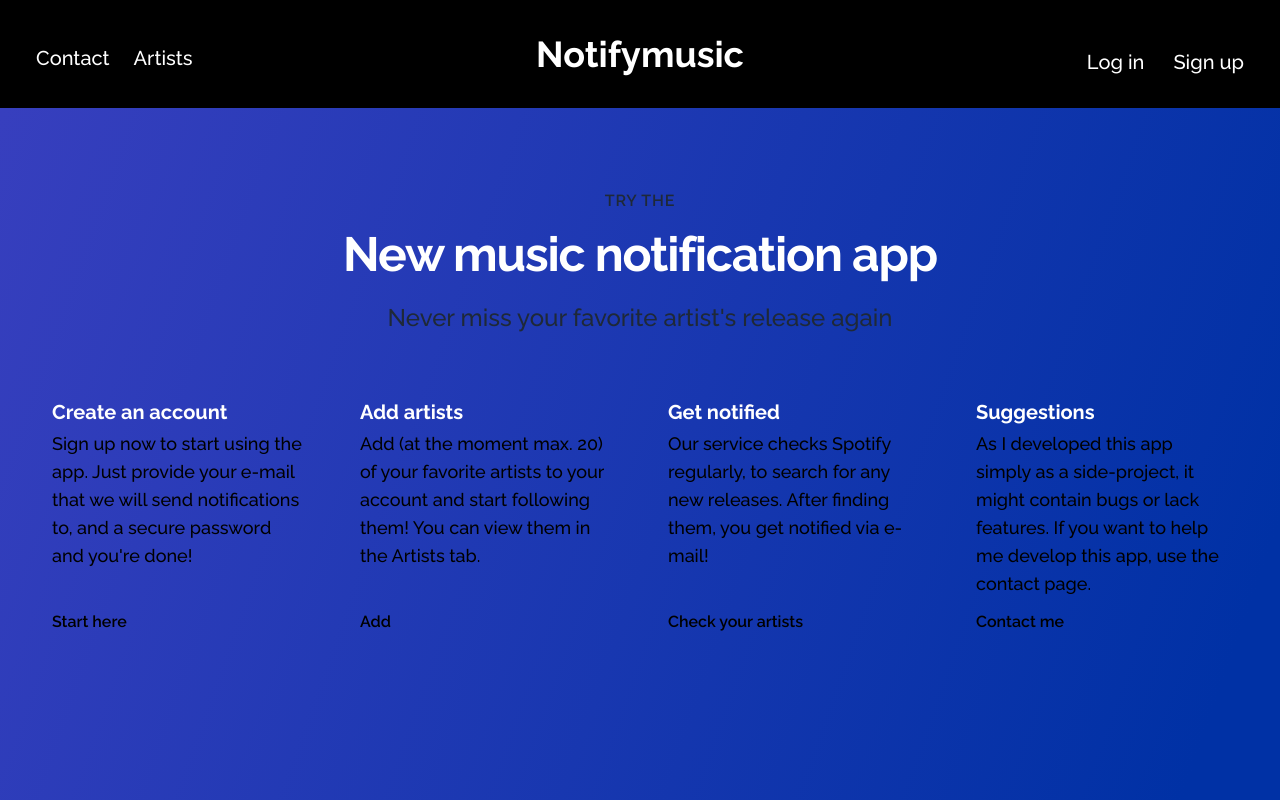
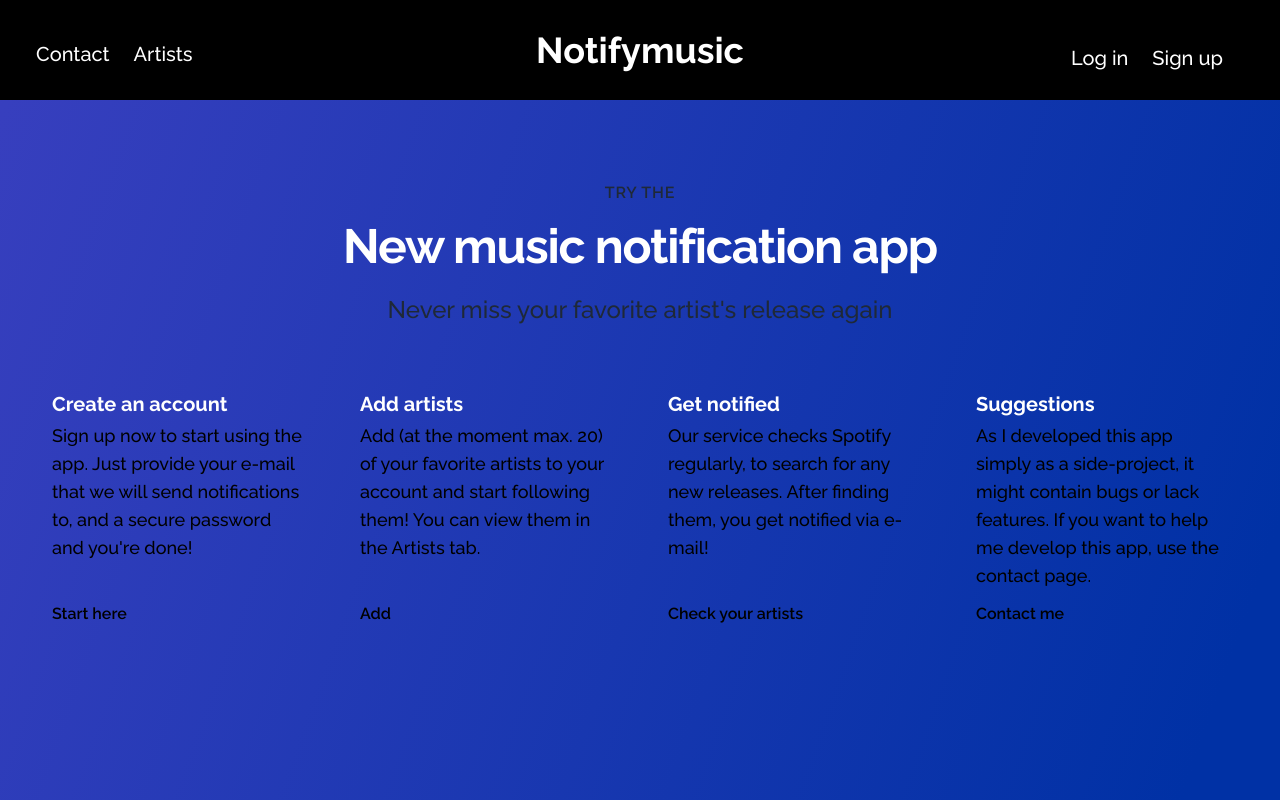
Before and after one commit to palkaszymon/spotify-noti-site, a Flask app: page / in a window 1280 px wide. Run offline with Flask 2, Linux system fonts and the light colour scheme; style sheets or scripts are compiled from the project's sources.

Commit message:
small look changes

```diff
--- a/templates/artists.html
+++ b/templates/artists.html
@@ -36,7 +36,7 @@
                                 </p>
                             </div>
                             <div class="flex-col items-center text-xs md:text-base font-semibold">
-                                <div class="items-end">{{ artist['newest']['name'] }}</div>
+                                <div class="items-end"><a href="https://open.spotify.com/album/{{artist['newest']['id']}}" target="_blank">{{ artist['newest']['name'] }}</a></div>
                                 <div class="float-right">{{ artist['newest']['release_date'] }}</div>
                             </div>
                         </div>
--- a/templates/layout.html
+++ b/templates/layout.html
@@ -20,9 +20,9 @@
     <div class="container mx-auto flex flex-wrap p-2 md:p-6 flex-col md:flex-row items-center text-xl">
       <nav class="flex lg:w-2/5 flex-wrap items-center md:ml-auto pb-2">
         <a href="{{url_for('contact')}}"
-          class="inline-flex items-center border-0 py-1 px-3 focus:outline-none text-white hover:bg-gray-900 transition duration-150 rounded mt-0 md:mt-4">Contact</a>
+          class="inline-flex items-center border-0 px-3 focus:outline-none text-white hover:bg-gray-900 transition duration-150 rounded mt-0 md:mt-4">Contact</a>
         <a href="{{url_for('artists')}}"
-          class="inline-flex items-center border-0 py-1 px-3 focus:outline-none text-white hover:bg-gray-900 transition duration-150 rounded mt-0 md:mt-4">Artists</a>
+          class="inline-flex items-center border-0 px-3 focus:outline-none text-white hover:bg-gray-900 transition duration-150 rounded mt-0 md:mt-4">Artists</a>
       </nav>
       <a href="{{url_for('main')}}"
         class="flex order-first lg:order-none lg:w-1/5 title-font font-medium items-center text-white lg:items-center lg:justify-center my-2 md:my-0">
@@ -31,14 +31,14 @@
       <div class="lg:w-2/5 inline-flex lg:justify-end ml-0">
         {% if current_user.is_authenticated %}
         <div>
-          <a class="inline-flex items-center border-0 px-3 pb-2 focus:outline-none text-white hover:bg-gray-900 transition duration-150 rounded mt-0 md:mt-4"
+          <a class="inline-flex items-center border-0 px-3 focus:outline-none text-white hover:bg-gray-900 transition duration-150 rounded mt-0 md:mt-4"
             href="{{url_for('logout')}}">Log out</a>
         </div>
         {% else %}
-        <div>
-          <a class="inline-flex items-center border-0 py-1 px-3 focus:outline-none text-white hover:bg-gray-900 transition duration-150 rounded mt-0 md:mt-4"
+        <div class="flex lg:w-2/5 flex-wrap items-center md:ml-auto">
+          <a class="inline-flex items-center border-0 px-3 focus:outline-none text-white hover:bg-gray-900 transition duration-150 rounded mt-0 md:mt-4"
             href="{{url_for('login')}}">Log in</a>
-          <a class="inline-flex items-center border-0 py-1 px-3 focus:outline-none text-white hover:bg-gray-900 transition duration-150 rounded mt-0 md:mt-4"
+          <a class="inline-flex items-center border-0 px-3 focus:outline-none text-white hover:bg-gray-900 transition duration-150 rounded mt-0 md:mt-4"
             href="{{url_for('signup')}}">Sign up</a>
         </div>
         {% endif %}
--- a/templates/login.html
+++ b/templates/login.html
@@ -30,7 +30,7 @@
                     </div>
                     {{ form.submit(class="w-full text-white bg-primary-600 hover:bg-primary-700 focus:ring-4 bg-slate-900 focus:outline-none focus:ring-primary-300 font-medium rounded-lg text-sm px-5 py-2.5 text-center cursor-pointer") }}
                     <p class="font-medium text-base">
-                        Don't have an account yet? <a href="#" class="text-primary-600 hover:underline dark:text-primary-500">Sign up here!</a>
+                        Don't have an account yet? <a href="{{url_for('signup')}}" class="text-primary-600 hover:underline dark:text-primary-500">Sign up here!</a>
                         {% if get_flashed_messages() %}
                             <div>
                                 {% for message in get_flashed_messages() %}
--- a/templates/main.html
+++ b/templates/main.html
@@ -22,7 +22,7 @@
             Sign up now to start using the app. Just provide your e-mail that we will send notifications to, and a secure password and you're done!
           </p>
         </div>
-        <a href="{{url_for('signup')}}" aria-label="" class="inline-flex items-center font-semibold transition-colors duration-200 text-deep-purple-accent-400 hover:text-deep-purple-800">Start here</a>
+        <a href="{{url_for('signup')}}" aria-label="" class="inline-flex items-center font-semibold transition-colors duration-200 text-deep-purple-accent-400 hover:text-deep-purple-800 w-max">Start here</a>
       </div>
       <div class="flex flex-col justify-between p-5">
         <div>
@@ -31,7 +31,7 @@
             Add (at the moment max. 20) of your favorite artists to your account and start following them! You can view them in the Artists tab.
           </p>
         </div>
-        <a href="{{url_for('add')}}" aria-label="" class="inline-flex items-center font-semibold transition-colors duration-200 text-deep-purple-accent-400 hover:text-deep-purple-800">Add</a>
+        <a href="{{url_for('add')}}" aria-label="" class="inline-flex items-center font-semibold transition-colors duration-200 text-deep-purple-accent-400 hover:text-deep-purple-800 w-max">Add</a>
       </div>
       <div class="flex flex-col justify-between p-5">
         <div>
@@ -40,7 +40,7 @@
             Our service checks Spotify regularly, to search for any new releases. After finding them, you get notified via e-mail!
           </p>
         </div>
-        <a href="{{url_for('artists')}}" aria-label="" class="inline-flex items-center font-semibold transition-colors duration-200 text-deep-purple-accent-400 hover:text-deep-purple-800">Check your artists</a>
+        <a href="{{url_for('artists')}}" aria-label="" class="inline-flex items-center font-semibold transition-colors duration-200 text-deep-purple-accent-400 hover:text-deep-purple-800 w-max">Check your artists</a>
       </div>
       <div class="flex flex-col justify-between p-5">
         <div>
@@ -49,7 +49,8 @@
             As I developed this app simply as a side-project, it might contain bugs or lack features. If you want to help me develop this app, use the contact page.
           </p>
         </div>
-        <a href="{{url_for('contact')}}" aria-label="" class="inline-flex items-center font-semibold transition-colors duration-200 text-deep-purple-accent-400 hover:text-deep-purple-800">Contact me</a>
+
+        <a href="{{url_for('contact')}}" aria-label="" class="inline-flex items-center font-semibold transition-colors duration-200 text-deep-purple-accent-400 hover:text-deep-purple-800 w-max">Contact me</a>
       </div>
     </div>
   </div>
--- a/templates/signup.html
+++ b/templates/signup.html
@@ -19,7 +19,7 @@
                     </div>
                     {{ form.submit(class="w-full text-white bg-primary-600 hover:bg-primary-700 focus:ring-4 bg-slate-900 focus:outline-none focus:ring-primary-300 font-medium rounded-lg text-sm px-5 py-2.5 text-center cursor-pointer") }}
                     <p class="font-medium text-base">
-                        Already have an account? <a href="#" class="text-primary-600 hover:underline dark:text-primary-500">Log in here!</a>
+                        Already have an account? <a href="{{url_for('login')}}" class="text-primary-600 hover:underline dark:text-primary-500">Log in here!</a>
                         {% if get_flashed_messages() %}
                             <div>
                                 {% for message in get_flashed_messages() %}
```
Also changed, not shown: README.md.
